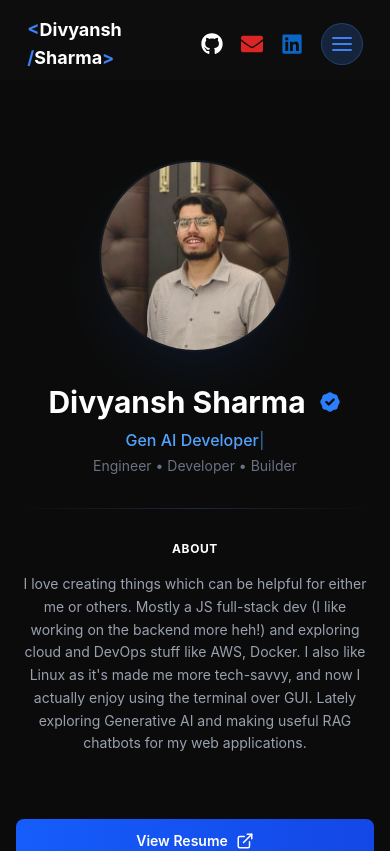
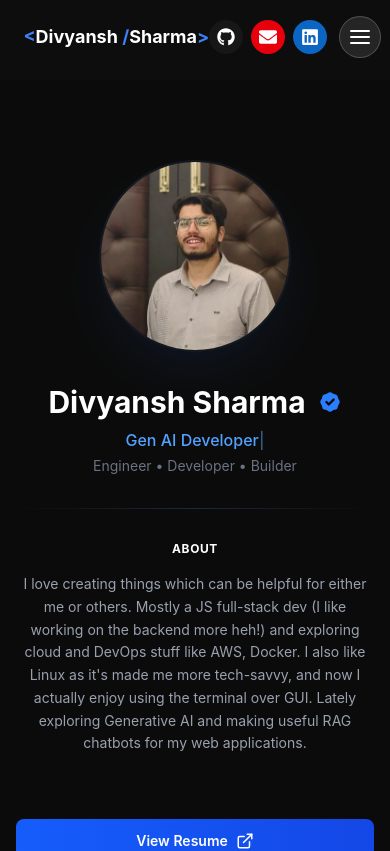
Before and after one commit to Divyansh1552005/Divyansh-portfolio, a React (Vite) app: page / in a window 390 px wide. Shown: the top 851 px of the page. Built offline with nearby package versions, Linux system fonts and the light colour scheme.

Commit message:
made navbar responsive

```diff
--- a/src/components/Navbar/Navbar.jsx
+++ b/src/components/Navbar/Navbar.jsx
@@ -56,7 +56,7 @@ const Navbar = () => {
   // better and optimized way using Intersection Observer API
   useEffect(() => {
     const sections = document.querySelectorAll("section");
-    const options = { threshold: 0.6, rootMargin: "-100px 0px -100px 0px" }; // 60% visible hote hi trigger hoga with margin adjustment
+    const options = { threshold: 0.5, rootMargin: "-100px 0px -100px 0px" }; // 50% visible hote hi trigger hoga with margin adjustment
 
     const observer = new IntersectionObserver((entries) => {
       // looping entries to find which section is in viewport since we are observing multiple sections
@@ -83,18 +83,18 @@ const Navbar = () => {
 
   return (
     <nav
-      className={`fixed top-0 w-full z-50 transition-all duration-500 ${isScrolled ? "" : "px-[7vw] md:px-[7vw] lg:px-[20vw]"
+      className={`fixed top-0 w-full z-50 transition-all duration-500 ${isScrolled ? "" : "px-[6vw] md:px-[6vw] lg:px-[8vw] xl:px-[12vw] 2xl:px-[20vw]"
         }`}
     >
       <div
         className={`text-white flex justify-between items-center transition-all duration-500 ${isScrolled
-          ? "bg-[#0d0d0d]/80 backdrop-blur-xl shadow-2xl border-b border-white/5 px-[7vw] md:px-[7vw] lg:px-[20vw] py-3"
+          ? "bg-[#0d0d0d]/80 backdrop-blur-xl shadow-2xl border-b border-white/5 px-[6vw] md:px-[6vw] lg:px-[8vw] xl:px-[12vw] 2xl:px-[20vw] py-3"
           : "px-0 py-4"
           }`}
       >
         {/* Logo */}
         <div
-          className="text-lg font-bold cursor-pointer hover:opacity-80 transition-opacity duration-300"
+          className="text-lg font-bold cursor-pointer hover:opacity-80 transition-opacity duration-300 flex-shrink-0 whitespace-nowrap"
           onClick={() => handleMenuItemClick("about")}
         >
           <span className="text-[#3b82f6]">&lt;</span>
@@ -105,7 +105,7 @@ const Navbar = () => {
         </div>
 
         {/* Desktop Menu - Pill Style */}
-        <div className="hidden md:flex items-center bg-[#0d0d0d]/60 backdrop-blur-md rounded-full px-2 py-2 border border-white/10 shadow-lg">
+        <div className="hidden lg:flex items-center bg-[#0d0d0d]/60 backdrop-blur-md rounded-full px-2 py-2 border border-white/10 shadow-lg">
           <ul className="flex space-x-1 text-gray-300">
             {menuItems.map((item) => (
               <li
@@ -127,69 +127,69 @@ const Navbar = () => {
           </ul>
         </div>
 
-        <div className="hidden md:flex items-center space-x-1">
+        <div className="hidden lg:flex items-center space-x-2">
           <a
             href="https://github.com/Divyansh1552005"
             target="_blank"
             rel="noopener noreferrer"
-            className="p-2 text-white"
+            className="p-2.5 bg-[#181717] rounded-full hover:bg-[#24292e] transition-all duration-300"
           >
-            <FaGithub size={22} />
+            <FaGithub className="text-white text-xl" />
           </a>
           <a
             href="mailto:officialdslc1552005@gmail.com"
             target="_blank"
             rel="noopener noreferrer"
-            className="p-2 text-[#dc2626]"
+            className="p-2.5 bg-red-600 rounded-full hover:bg-red-700 transition-all duration-300"
           >
-            <FaEnvelope size={22} />
+            <FaEnvelope className="text-white text-xl" />
           </a>
           <a
             href="https://www.linkedin.com/in/divyansh-sharma-b05897286/"
             target="_blank"
             rel="noopener noreferrer"
-            className="p-2 text-[#0A66C2]"
+            className="p-2.5 bg-[#0A66C2] rounded-full hover:bg-[#084e96] transition-all duration-300"
           >
-            <FaLinkedin size={22} />
+            <FaLinkedin className="text-white text-xl" />
           </a>
         </div>
 
-        <div className="md:hidden flex items-center space-x-3">
-          <div className="flex space-x-1.5">
+        <div className="lg:hidden flex items-center space-x-3">
+          <div className="flex space-x-2">
             <a
               href="https://github.com/Divyansh1552005"
               target="_blank"
               rel="noopener noreferrer"
-              className="p-1.5 text-white"
+              className="p-2 bg-[#181717] rounded-full hover:bg-[#24292e] transition-all duration-300"
             >
-              <FaGithub size={22} />
+              <FaGithub className="text-white text-lg" />
             </a>
             <a
               href="mailto:officialdslc1552005@gmail.com"
               target="_blank"
               rel="noopener noreferrer"
-              className="p-1.5 text-[#dc2626]"
+              className="p-2 bg-red-600 rounded-full hover:bg-red-700 transition-all duration-300"
             >
-              <FaEnvelope size={22} />
+              <FaEnvelope className="text-white text-lg" />
             </a>
             <a
               href="https://www.linkedin.com/in/divyansh-sharma-b05897286/"
               target="_blank"
               rel="noopener noreferrer"
-              className="p-1.5 text-[#0A66C2]"
+              className="p-2 bg-[#0A66C2] rounded-full hover:bg-[#084e96] transition-all duration-300"
             >
-              <FaLinkedin size={22} />
+              <FaLinkedin className="text-white text-lg" />
             </a>
           </div>
 
           <button
-            className="p-2 rounded-full bg-[#3b82f6]/20 border border-[#3b82f6]/30 hover:bg-[#3b82f6]/30 transition-all duration-300"
+            className="p-2 rounded-full bg-white/10 border border-white/20 hover:bg-white/20 transition-all duration-300"
             onClick={() => setIsOpen(!isOpen)}
           >
             {isOpen ? (
-              <FiX className="text-2xl text-[#1e50d6]" />
+              <FiX className="text-2xl text-white" />
             ) : (
-              <FiMenu className="text-2xl text-[#3b82f6]" />
+              <FiMenu className="text-2xl text-white" />
             )}
           </button>
         </div>
@@ -197,7 +197,7 @@ const Navbar = () => {
 
       {/* Mobile Menu Items */}
       {isOpen && (
-        <div className="absolute top-[70px] left-1/2 transform -translate-x-1/2 w-[85%] bg-[#0d0d0d]/95 backdrop-blur-xl z-50 rounded-2xl shadow-2xl border border-white/10 md:hidden overflow-hidden">
+        <div className="absolute top-[70px] left-1/2 transform -translate-x-1/2 w-[85%] bg-[#0d0d0d]/95 backdrop-blur-xl z-50 rounded-2xl shadow-2xl border border-white/10 lg:hidden overflow-hidden">
           <ul className="flex flex-col items-center space-y-1 py-3 text-gray-300">
             {menuItems.map((item) => (
               <li key={item.id} className="w-[90%]">
```
